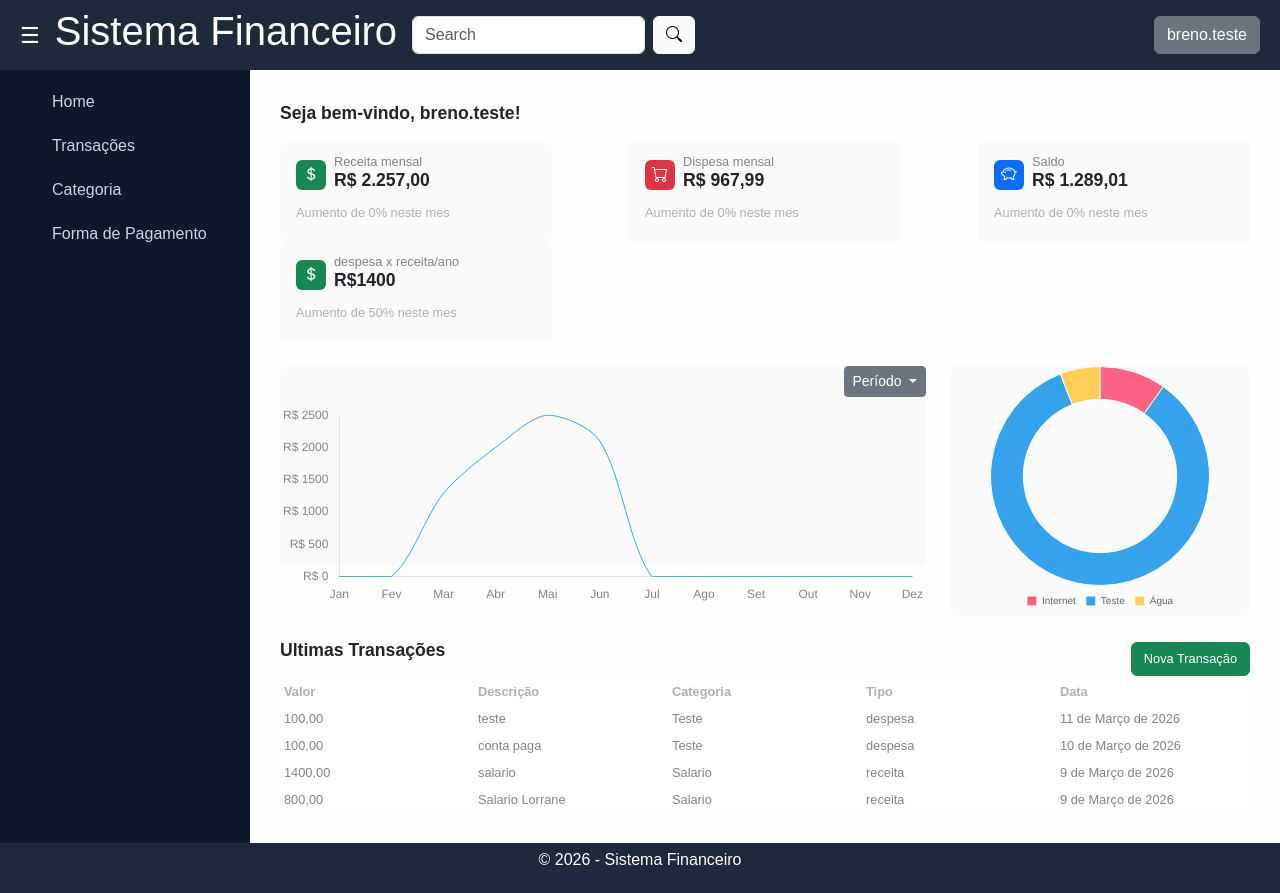
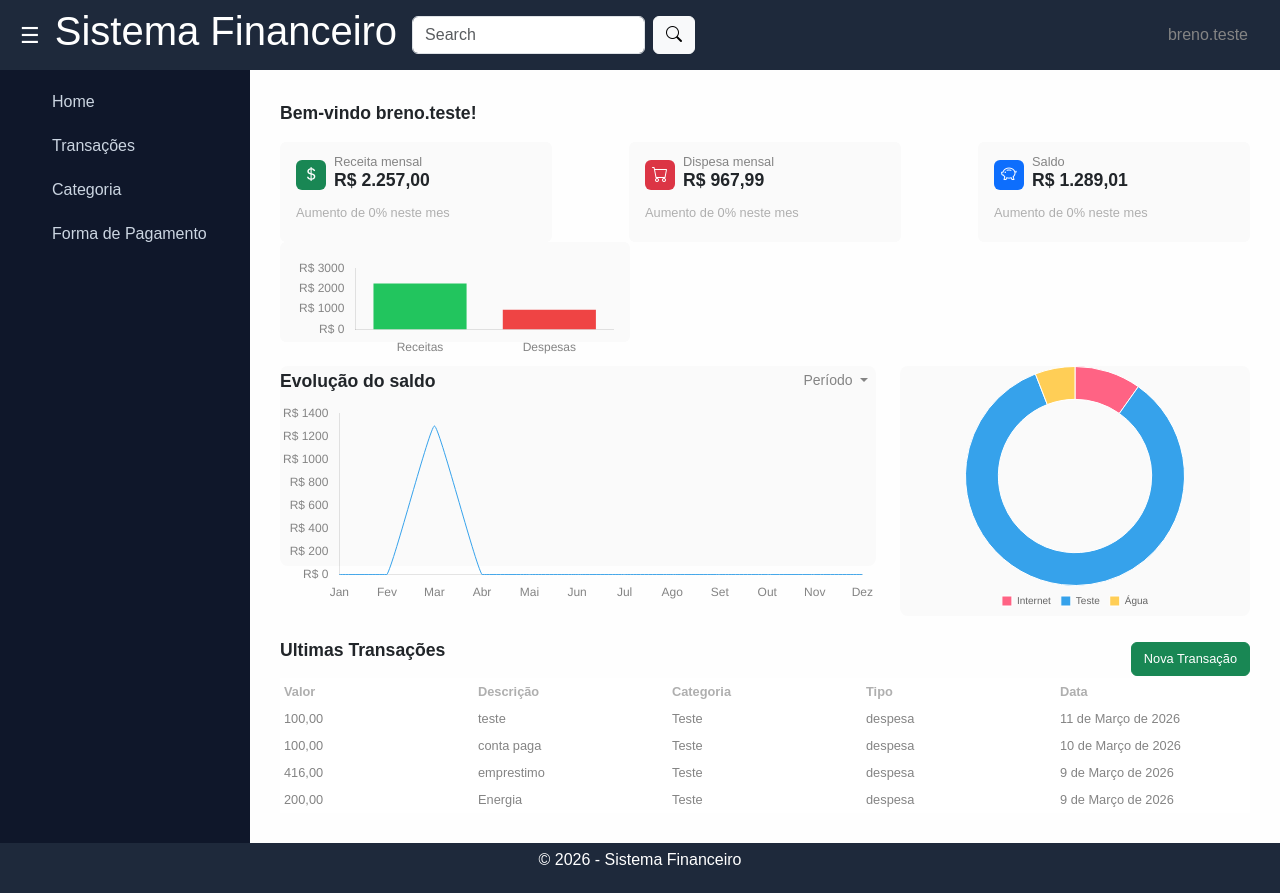
Before and after one commit to AntonioBreno/controle-financeiro, a Django app: page /financas/ in a window 1280 px wide. Run offline with Django 5.2, Linux system fonts and the light colour scheme; a user stored in the database is signed in; data comes from the database, SQL or seed files in the repository; both versions use the stored data as it was after the commit.

Commit message:
refactor: melhora lógica do gráfico de saldo mensal

```diff
--- a/financas/static/css/style.css
+++ b/financas/static/css/style.css
@@ -185,6 +185,32 @@
 .grafico-container-doughnut {
   background: var(--app-bg-card);
   border-radius: 8px;
-  width: 300px !important;
+  width: 350px !important;
   height: 250px !important;
 }
+
+.card-size-grafico {
+  width: 350px !important;
+  height: 100px ;
+}
+
+/* dropdown periodo no grafico saldo */
+.dropdown-menu {
+  background-color: transparent;
+  border: none;
+  box-shadow: none;
+}
+
+.dropdown-item {
+  color: var(--app-text-secondary);
+}
+
+.dropdown-item:hover {
+  background-color: rgba(255,255,255,0.05);
+}
+
+.btn-secondary {
+  background-color: transparent;
+  border: none;
+  color: var(--app-text-secondary);
+}
--- a/financas/views.py
+++ b/financas/views.py
@@ -32,7 +32,7 @@ def dashboard_view(request):
     # tabela de transações recentes e formulário de nova transação
     transacao = Transacao.objects.filter(
         user=request.user
-    ).order_by('-id').order_by('-data')[:4]
+    ).order_by('-id', '-data')[:4]
 
     form = TransacaoForm(request.POST or None)
 
@@ -50,6 +50,20 @@ def dashboard_view(request):
 
     mes = int(request.GET.get('mes', hoje.month))
     ano = int(request.GET.get('ano', hoje.year))
+
+    # Totais do ano
+    receita_ano = Transacao.objects.filter(
+        user=request.user,
+        tipo='receita',
+        data__year=ano
+    ).aggregate(Sum('valor'))['valor__sum'] or 0
+
+
+    despesa_ano = Transacao.objects.filter(
+        user=request.user,
+        tipo='despesa',
+        data__year=ano
+    ).aggregate(Sum('valor'))['valor__sum'] or 0
 
     mes_anterior = mes - 1
     ano_anterior = ano
@@ -79,6 +93,8 @@ def dashboard_view(request):
     despesa_anterior = transacoes_anterior.filter(tipo='despesa').aggregate(Sum('valor'))['valor__sum'] or 0
     saldo_anterior = receita_anterior - despesa_anterior
 
+
+
     def calcular_percentual(atual, anterior):
         if anterior == 0:
             return 0
@@ -88,8 +104,18 @@ def dashboard_view(request):
     percentual_despesa = calcular_percentual(total_despesa, despesa_anterior)
     percentual_saldo = calcular_percentual(saldo, saldo_anterior)
 
-    #Grafico saldo mensal e diario
-    transacoes = Transacao.objects.all()
+    #Grafico saldo ano
+    transacoes_ano = Transacao.objects.filter(
+    user=request.user,
+    data__year=ano
+    )
+
+    transacoes_mes = Transacao.objects.filter(
+    user=request.user,
+    data__month=mes,
+    data__year=ano
+    )
+
     meses = ["Jan", "Fev", "Mar", "Abr", "Mai", "Jun", "Jul", "Ago", "Set", "Out", "Nov", "Dez" ]
     saldo_mensal = [0] * 12
 
@@ -97,26 +123,26 @@ def dashboard_view(request):
     dias_mes = list(range(1, 32))
     saldo_dias = [0] * 31
 
-    #mes
-    for t in transacoes:
+ # saldo mensal
+    for t in transacoes_ano:
 
-        mes = t.data.month - 1   # janeiro = 0
+        mes_index = t.data.month - 1
 
         if t.tipo == "receita":
-            saldo_mensal[mes] += float(t.valor)
+            saldo_mensal[mes_index] += float(t.valor)
+        else:
+            saldo_mensal[mes_index] -= float(t.valor)
 
-        else:
-            saldo_mensal[mes] -= float(t.valor)
 
-    #dias do mes
-    for t in transacoes:
+   # saldo diario
+    for t in transacoes_mes:
 
-        dia = t.data.day - 1
+        dia_index = t.data.day - 1
 
         if t.tipo == "receita":
-            saldo_dias[dia] += float(t.valor)
+            saldo_dias[dia_index] += float(t.valor)
         else:
-            saldo_dias[dia] -= float(t.valor)
+            saldo_dias[dia_index] -= float(t.valor)
 
     #Grafico Categorias
     categorias = Transacao.objects.filter(tipo='despesa', user=request.user).values('categoria__nome').annotate(total=Sum('valor'))
@@ -139,7 +165,9 @@ def dashboard_view(request):
         'dias_mes': json.dumps(dias_mes),
         'saldo_dias': json.dumps(saldo_dias),
         "categorias": json.dumps(labels),
-        "valores_categoria": json.dumps(valores_categoria)
+        "valores_categoria": json.dumps(valores_categoria),
+        "receita_ano": json.dumps(float(receita_ano)),
+        "despesa_ano": json.dumps(float(despesa_ano)),
     }
     return render(request, 'dashboard.html', context)
 
--- a/templates/dashboard.html
+++ b/templates/dashboard.html
@@ -6,7 +6,7 @@
 
 {% block content %}
 
-<p class=" txt-md">Seja bem-vindo, {{ user.username }}!</p>
+<p class=" txt-md">Bem-vindo {{ user.username }}!</p>
 
 <div class="d-flex justify-content-between flex-wrap mb-4">
 
@@ -76,22 +76,11 @@
     </div>
   </div>
 
-  <div class="card border-0 card-size bg-card">
+  <div class="card border-0 card-size-grafico bg-card">
     <div class="card-body ">
-      <div class="d-flex gap-2 align-items-center mb-3">
+          <canvas id="grafico-ano" height="100px" >
 
-        <div class=" bg-success text-white icon-box">
-          <i class="bi bi-currency-dollar"></i>
-        </div>
-        <div class="d-flex flex-column">
-          <h6 class="card-subtitle  txt-sm">despesa x receita/ano</h6>
-          <h5 class="mb-0 txt-money">R$1400 </h5>
-        </div>
-
-      </div>
-
-      <p class="card-subtitle title-table  text-success">Aumento de 50% neste mes</p>
-
+          </canvas>
     </div>
   </div>
 
@@ -102,8 +91,8 @@
 
   <!-- Gráfico linha -->
   <div class="mb-4 grafico-container-saldo flex-grow-1">
-
-    <div class="d-flex justify-content-end mb-2">
+    <div class="d-flex justify-content-between mb-2 align-items-center">
+      <p class="mb-0 txt-md">Evolução do saldo</p>
       <div class="btn-group">
         <button class="btn btn-secondary btn-sm dropdown-toggle"
                 type="button"
@@ -250,7 +239,7 @@
     datasets: [{
       label: 'Saldo',
       data: dadosMes.data,
-    tension: 0.3,
+    tension: 0.1,
     borderWidth: 1,
     pointRadius: 0,
     pointHoverRadius: 5
@@ -344,6 +333,49 @@
   });
 </script>
 
+<script>
+  const ctxAno = document.getElementById('grafico-ano').getContext('2d');
+
+  new Chart(ctxAno, {
+  type: 'bar',
+  data: {
+    labels: ['Receitas','Despesas'],
+    datasets: [{
+      data: [ {{ receita_ano }}, {{ despesa_ano }}],
+      backgroundColor: [
+        '#22c55e',
+        '#ef4444'
+      ]
+    }]
+  },
+  options: {
+    maintainAspectRatio: false,
+    plugins: {
+      legend: {
+        display: false
+      }
+    },
+    scales: {
+      y: {
+        grid: { display: false },
+        beginAtZero: true,
+        ticks: {
+          color: corSecudary,
+          callback: function (value) {
+            return 'R$ ' + value;
+          }
+        }
+      },
+      x: {
+        grid: { display: false },
+        ticks: {
+          color: corSecudary
+        }
+      }
+    }
+  }
+});
+</script>
 
 <script>
   document.addEventListener("DOMContentLoaded", function () {
```
Also changed, not shown: db.sqlite3.
